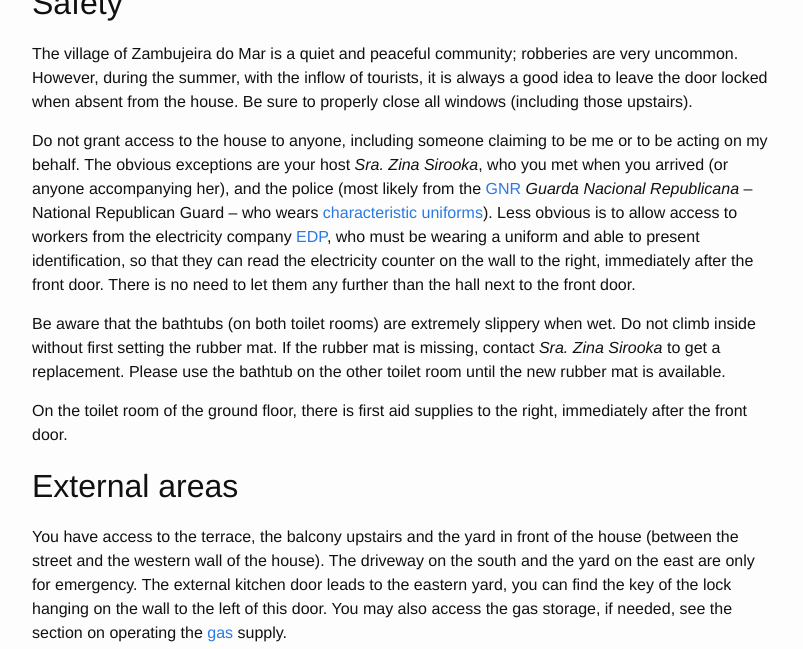
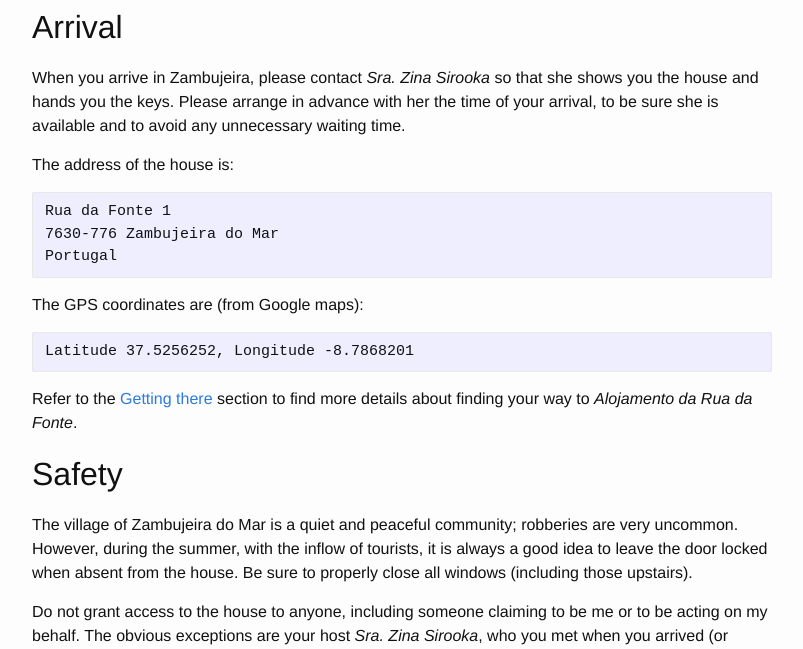
Before and after one commit to jgte/zh, a Jekyll site: the page built from english.md, in a window 1280 px wide and 900 px high, scrolled down 1789 px, cut to the strip 251-900 px from the top of the window. Shown: the whole strip, without its empty margins (238-1041 px from the left). Built offline with Jekyll 4.4.1, drawn with Linux system fonts in a browser that asks for light colours.

Commit message:
added a section on arrival

```diff
--- a/english.md
+++ b/english.md
@@ -8,6 +8,7 @@ permalink: /en/
 # Table of Contents
 * [Emergency contacts](#emergency-contacts)
 * [Useful locations](#useful-locations)
+* [Arrival](#arrival)
 * [Safety](#safety)
 * [Appliances](#appliances)
   * [Dishwasher](#dishwasher)
@@ -63,6 +64,22 @@ permalink: /en/
 Check out the Google map below for more useful locations and interesting spots:
 
 <iframe src="https://www.google.com/maps/d/u/0/embed?mid=zu31PBKn2kAo.k82kBWZCnjeA" width="800" height="500"></iframe>
+
+# Arrival
+
+When you arrive in Zambujeira, please contact *Sra. Zina Sirooka* so that she shows you the house and hands you the keys. Please arrange in advance with her the time of your arrival, to be sure she is available and to avoid any unnecessary waiting time.
+
+The address of the house is:
+
+    Rua da Fonte 1
+    7630-776 Zambujeira do Mar
+    Portugal
+
+The GPS coordinates are (from Google maps):
+
+    Latitude 37.5256252, Longitude -8.7868201
+
+Refer to the [Getting there](#getting-there) section to find more details about finding your way to *Alojamento da Rua da Fonte*.
 
 # Safety
 
@@ -316,4 +333,4 @@ Outside the summer months, the weather tends to be chilly during the night, to t
 
 For more some statistics about the weather in Zambujeira, refer to [this](http://www.worldweatheronline.com/zambujeira-do-mar-weather-averages/beja/pt.aspx) website.
 
-<iframe id="forecast_embed" type="text/html" frameborder="0" height="245" width="100%" src="http://forecast.io/embed/#lat=37.525602&lon=-8.786641&units=ca&name=Zambujeira do Mar"> </iframe>
+<iframe id="forecast_embed" type="text/html" frameborder="0" height="245" width="100%" src="http://forecast.io/embed/#lat=37.525602&lon=-8.786641&units=ca&font=Georgia&name=Zambujeira do Mar"> </iframe>
```
